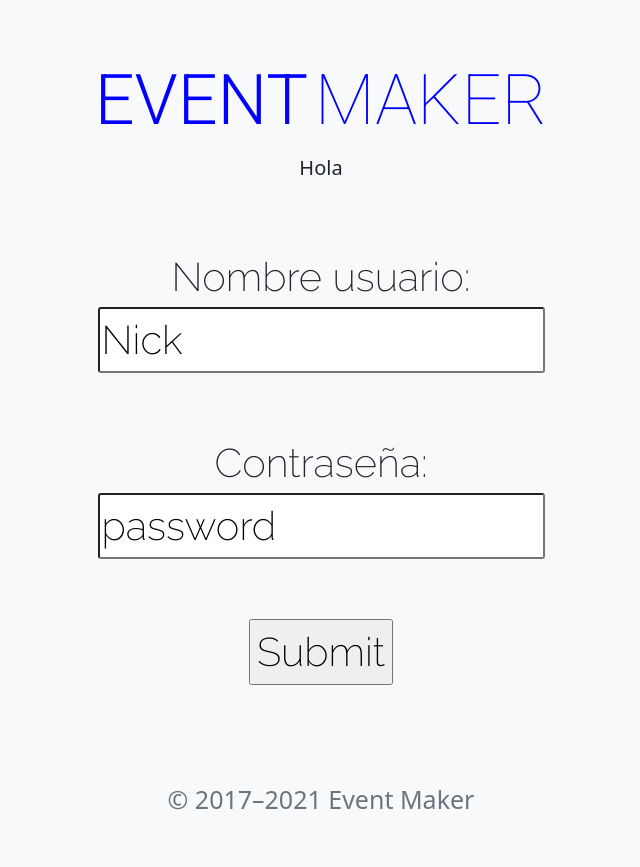
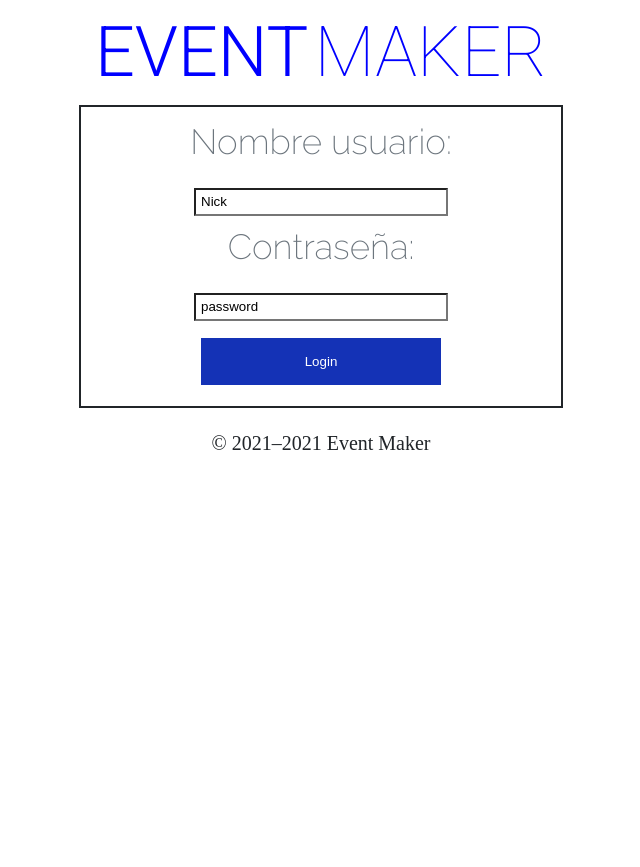
Before and after one commit to coheiden/beta-proyecto-integrado, a PHP site: page /plantilla.html in a window 1280 px wide. Shown: the whole page, without its empty margins (319-959 px from the left). After the commit the page ends 450 px from the top, so only its background shows below. Run offline with PHP 8.4, Linux system fonts and the light colour scheme.

Commit message:
Actualizando plantilla, css y csv

```diff
--- a/conf.csv
+++ b/conf.csv
@@ -1 +1 @@
-localhost,root,,eventos
+34.230.31.154,eventmaker,Q9kzKxqBvO1Vkibr,eventos
--- a/css/custom.css
+++ b/css/custom.css
@@ -1,12 +1,25 @@
 @import url('https://fonts.googleapis.com/css2?family=Roboto:wght@100;300&display=swap');
 @import url('https://fonts.googleapis.com/css?family=Raleway:200');
 
-
+body {
+    margin: 0;
+    font-family: var(--bs-font-sans-serif);
+    font-size: 1rem;
+    font-weight: 400;
+    line-height: 1.5;
+    color: #212529;
+    background-color: #fff;
+    -webkit-text-size-adjust: 100%;
+    -webkit-tap-highlight-color: transparent
+}
 
 .container {
   max-width: 960px;
   text-align:center;
   font-size: 25px;
+  width: 100%;
+  margin-right: auto;
+  margin-left: auto
 }
 
 .logo {
@@ -23,43 +36,59 @@
   font-weight: 300;
 }
 
-#box {
-  /* display: flex; */
-  align-items: center;
+footer {
+  font-size: 1.25rem;
+  font-weight: 300;
+}
+
+#formulario {
   justify-content: center;
-  width: 400px;
-  height: 200px;
+
   font-family: 'Raleway';
   font-size: 2.5rem;
+  border-style: solid;
+  border-width: 2px;
+  width: 50%;
+  margin-right: auto;
+  margin-left: auto;
+
+
 }
-.gradient-border {
-  --borderWidth: 3px;
-  position: relative;
-  border-radius: var(--borderWidth);
+form {
+
+    margin-top: .55rem;
+    margin-bottom: .55rem;
+    font-size: .875em;
+    color: #6c757d;
+
+
 }
-.gradient-border:after {
-  content: '';
-  position: absolute;
-  top: calc(-1 * var(--borderWidth));
-  left: calc(-1 * var(--borderWidth));
-  height: calc(100% + var(--borderWidth) * 2);
-  width: calc(100% + var(--borderWidth) * 2);
-  background: linear-gradient(60deg, #f79533, #f37055, #ef4e7b, #a166ab, #5073b8, #1098ad, #07b39b, #6fba82);
-  border-radius: calc(2 * var(--borderWidth));
-  z-index: -1;
-  animation: animatedgradient 3s ease alternate infinite;
-  background-size: 300% 300%;
+input[type="submit"] {
+  margin-top: .75rem;
+  margin-bottom: .75rem;
+  background-color: #1432b6;
+  border: none;
+  color: white;
+  padding: 16px 32px;
+  text-decoration: none;
+  cursor: pointer;
+  width: 50%;
 }
 
+input[type="text"]:focus,
+input[type="email"]:focus {
 
-@keyframes animatedgradient {
-	0% {
-		background-position: 0% 50%;
-	}
-	50% {
-		background-position: 100% 50%;
-	}
-	100% {
-		background-position: 0% 50%;
-	}
+  border-radius: 4px;
+  color: #212529;
+  background-color: #fff;
+  border-color: #86b7fe;
+  outline: 0;
+  box-shadow: 0 0 0 .25rem rgba(13, 110, 253, .25)
 }
+input[type="text"],
+input[type="email"] {
+  box-sizing: content-box;
+  background-color: rgb(255, 255, 255);
+  width: 50%;
+  padding: 1%;
+}
--- a/plantilla.html
+++ b/plantilla.html
@@ -1,57 +1,36 @@
 <!DOCTYPE html>
 <html lang="es">
+
 <head>
   <title>titulo</title>
-  <meta charset="utf-8">
-  <meta name="viewport" content="width=device-width, initial-scale=1">
-  <link href="https://cdn.jsdelivr.net/npm/bootstrap@5.0.0-beta3/dist/css/bootstrap.min.css" rel="stylesheet" integrity="sha384-eOJMYsd53ii+scO/bJGFsiCZc+5NDVN2yr8+0RDqr0Ql0h+rP48ckxlpbzKgwra6" crossorigin="anonymous">
-  <link rel="stylesheet" href="./css/custom.css">
+  <meta charset="utf-8" />
+  <meta name="viewport" content="width=device-width, initial-scale=1" />
+  <link rel="stylesheet" href="./css/custom.css" />
+</head>
 
- <script src="https://cdn.jsdelivr.net/npm/bootstrap@5.0.0-beta3/dist/js/bootstrap.bundle.min.js" integrity="sha384-JEW9xMcG8R+pH31jmWH6WWP0WintQrMb4s7ZOdauHnUtxwoG2vI5DkLtS3qm9Ekf" crossorigin="anonymous"></script>
-
-
-</head>
-<body class="bg-light">
-
+<body>
   <div class="container">
     <main>
       <div class="py-5 text-center">
-
-	  <span class="logo logo-1">EVENT</span> <span class="logo logo-2">MAKER</span>
-
-
-
-      <p class="lead">Hola</p>
+        <span class="logo logo-1">EVENT</span>
+        <span class="logo logo-2">MAKER</span>
       </div>
 
-
-    <container id="box">
+      <div id="formulario">
         <form action="/action_page.php">
-
-
-
-
           <label for="fname">Nombre usuario:</label><br>
-
-        <input type="text" class="gradient-border"  id="nombre_usuario" name="nombre_usuario" value="Nick"><br>
-        <br>
-        <label for="Contraseña">Contraseña:</label></border><br>
-        <input type="text" class="gradient-border" id="contraseña" name="contraseña" value="password"><br>
-<br>
-  <input type="submit">
-
-
-
-</container>
-
+          <input type="text" class="gradient-border" id="nombre_usuario" name="nombre_usuario" value="Nick" /><br>
+          <label for="Contraseña">Contraseña:</label><br>
+          <input type="text" class="gradient-border" id="contraseña" name="contraseña" value="password" /><br>
+          <input type="submit" value="Login" />
         </form>
+      </div>
     </main>
 
-  <footer class="my-5 pt-5 text-muted text-center text-small">
-
-    <p class="mb-1">&copy; 2017–2021 Event Maker</p>
+    <footer>
+      <p class="mb-1">&copy; 2021–2021 Event Maker</p>
     </footer>
   </div>
+</body>
 
- </body>
 </html>
```
Also changed, not shown: Logo temp/img-01 (2).PNG (renamed from Logo/img-01 (2).PNG), Logo temp/logo-simplificado.PNG (renamed from Logo/logo-simplificado.PNG). Lines whose indentation alone changed are shown as unchanged.
